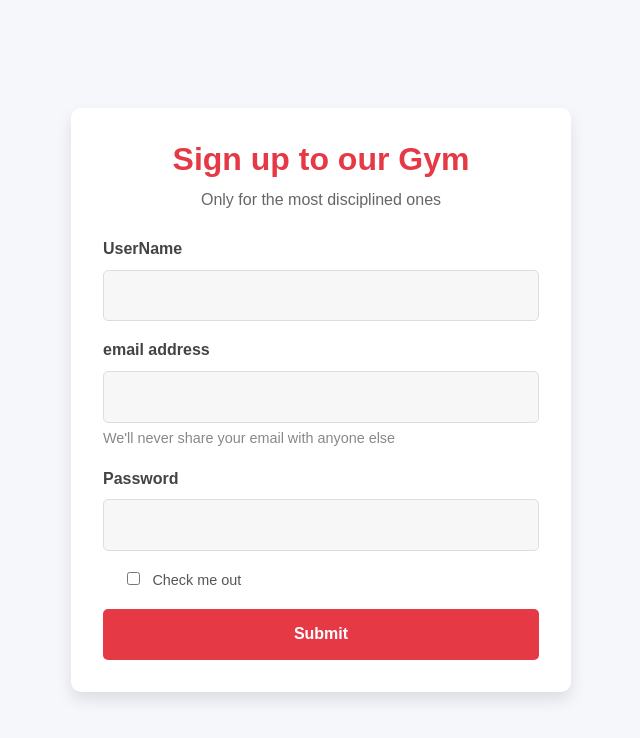
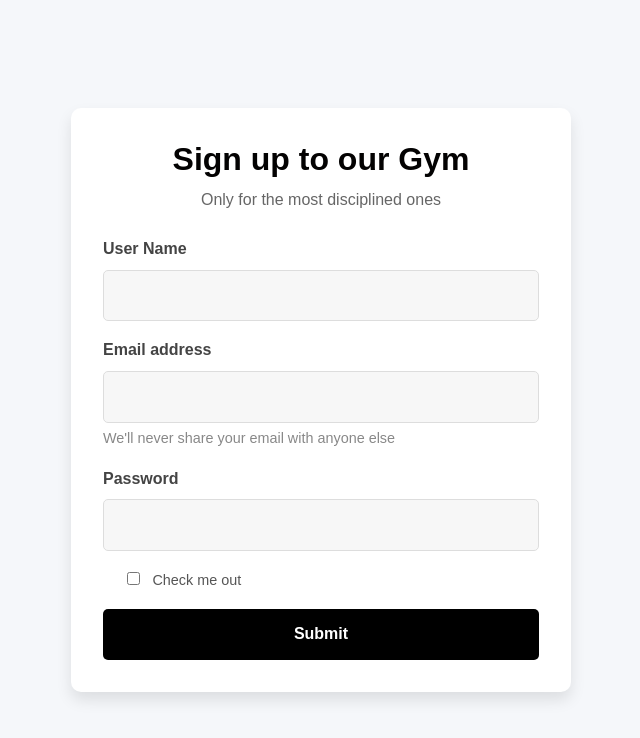
Before and after one commit to Calamo08/Gimnasio, a plain HTML site: page Proyecto/validation.html in a window 1280 px wide. Shown: the whole page, without its empty margins (319-959 px from the left). Drawn offline with nearby package versions, Linux system fonts and the light colour scheme.

Commit message:
Primer commit

```diff
--- a/Proyecto/css/form.css
+++ b/Proyecto/css/form.css
@@ -31,7 +31,7 @@ body {
 #register h1 {
   font-size: 2rem;
   font-weight: bold;
-  color: #e63946;
+  color: #030202;
   margin-bottom: 0.5rem;
 }
 
@@ -74,7 +74,7 @@ form input.form-control:focus {
   border-color: #e63946;
   background-color: #ffffff;
   outline: none;
-  box-shadow: 0px 0px 5px rgba(230, 57, 70, 0.4);
+  box-shadow: 0px 0px 5px rgba(0, 0, 0, 0.4);
 }
 
 form .form-check-label {
@@ -89,7 +89,7 @@ form input.form-check-inpu {
 /* Botón de Envío */
 form button.btn-primary {
   width: 100%;
-  background-color: #e63946;
+  background-color: #000000;
   color: #ffffff;
   font-weight: bold;
   font-size: 1rem;
--- a/Proyecto/validation.html
+++ b/Proyecto/validation.html
@@ -24,14 +24,14 @@
 
     <form>
       <div class="mb-3">
-        <label for="InputUserName" class="form-label">UserName</label>
+        <label for="InputUserName" class="form-label">User Name</label>
         <input type="username" class="form-control" id="InputUserName">
 
       </div>
 
       <div class="mb-3">
 
-        <label for="InputEmail" class="form-label">email address</label>
+        <label for="InputEmail" class="form-label">Email address</label>
         <input type="email" class="form-control" id="InputEmail" aria-describedby="emailHelp">
         <div id="emailHelp" class="form-text">We'll never share your email with anyone else</div>
 
```
Also changed, not shown: Proyecto/index.html (+3 -0 lines), img/Portada.jpg.webp (added).
